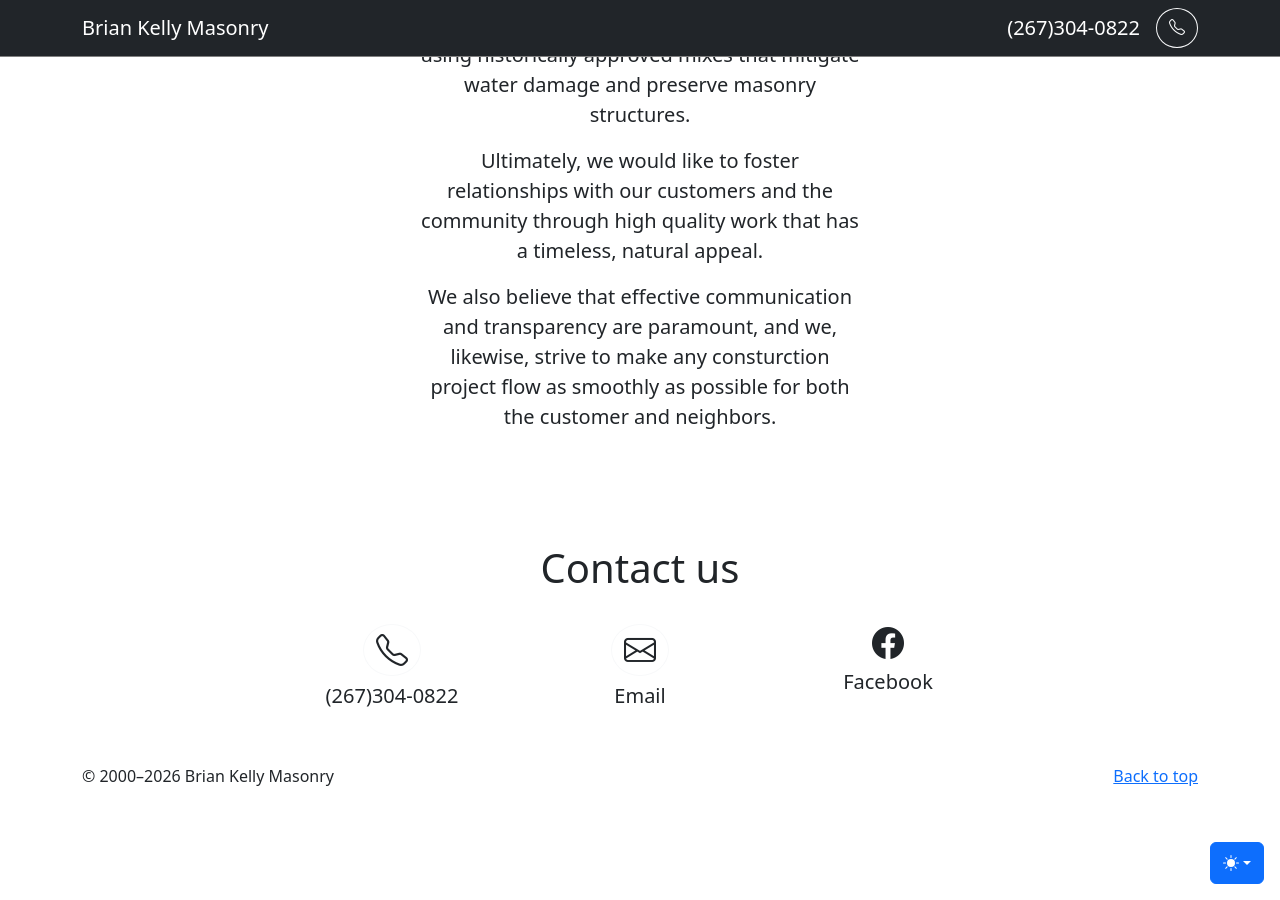
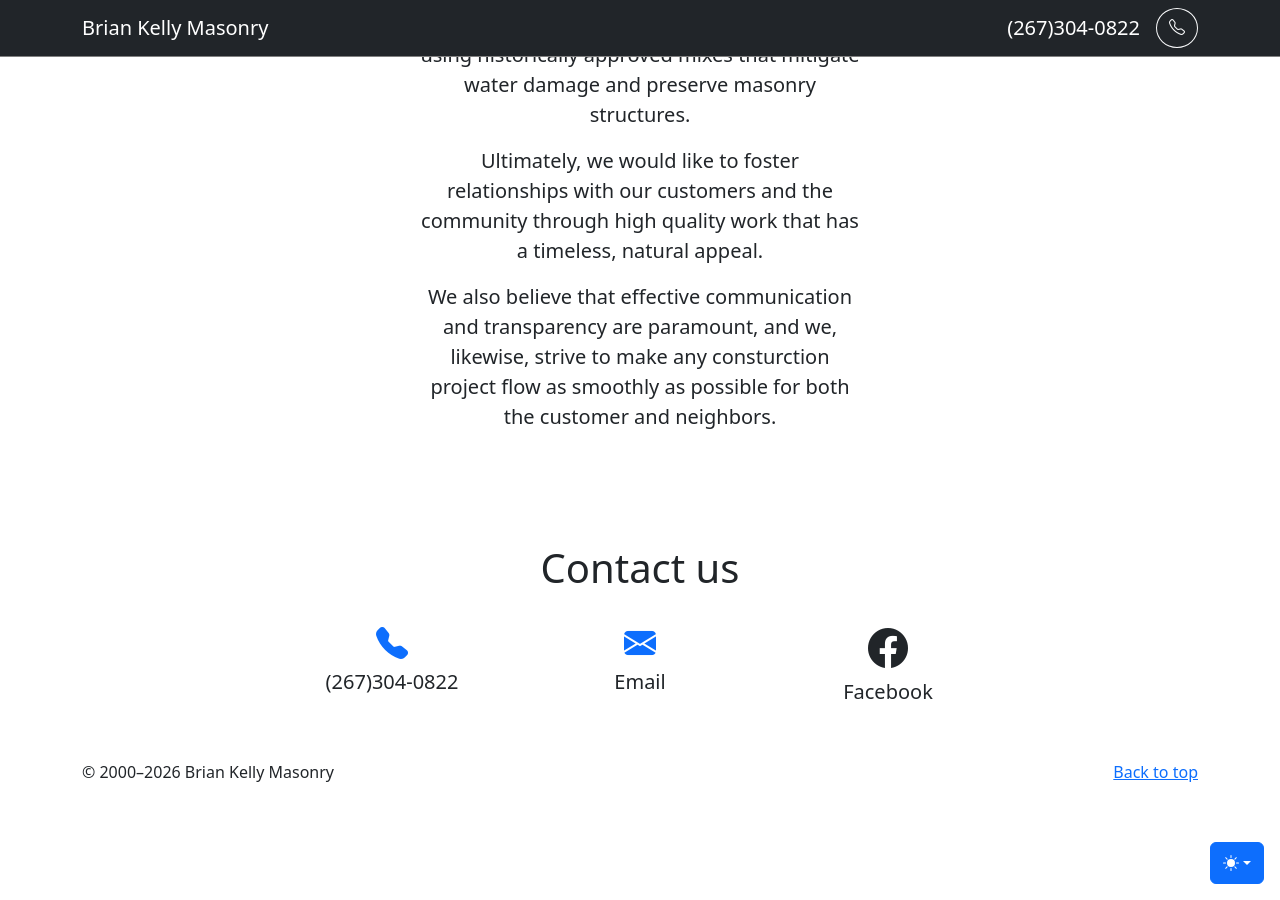
Before and after one commit to ryanbyoung/briankellymasonry, a Jekyll site: the page built from index.html, in a window 1280 px wide and 900 px high, scrolled down 1163 px. Built offline with Jekyll 4.4.1, drawn with Linux system fonts in a browser that asks for light colours.

Commit message:
Update index.html

```diff
--- a/index.html
+++ b/index.html
@@ -48,8 +48,8 @@ excerpt: Brian Kelly Masonry
                   <!--<svg version="1.1" id="Layer_1" xmlns="http://www.w3.org/2000/svg" xmlns:xlink="http://www.w3.org/1999/xlink" x="0px" y="0px" width="60" height="60" viewBox="0 0 512 512" enable-background="new 0 0 512 512" xml:space="preserve">
                     <path fill="currentColor" d="M366.24,82.96c0-18.202-14.758-32.96-32.96-32.96H176.72c-18.202,0-32.96,14.758-32.96,32.96v346.08 c0,18.202,14.758,32.96,32.96,32.96h156.56c18.202,0,32.96-14.758,32.96-32.96V82.96z M238.653,87.08h32.959 c2.277,0,4.12,1.845,4.12,4.12c0,2.275-1.843,4.12-4.12,4.12h-32.959c-2.275,0-4.12-1.845-4.12-4.12 C234.533,88.925,236.378,87.08,238.653,87.08z M253.761,442.494c-9.101,0-16.486-7.379-16.486-16.479 c0-9.102,7.385-16.48,16.486-16.48c9.101,0,16.472,7.379,16.472,16.48C270.233,435.115,262.862,442.494,253.761,442.494z M345.64,396.08H164.36V120.04h181.28V396.08z"></path>
                   </svg>-->
-                  <a class="btn btn-outline-light rounded-circle" href="tel:2525489030" role="button">
-                    <i aria-label="Call Us" class="bi bi-telephone text-body h2" role="img"></i>
+                  <a href="tel:2525489030">
+                    <i aria-label="Call Us" class="bi bi-telephone-fill h2" role="button"></i>
                   </a>
                   <h3 class="h5 fw-light pt-2">(267)304-0822</h3>
                   <!--<p>
@@ -61,8 +61,8 @@ excerpt: Brian Kelly Masonry
                   <!--<svg class="icon icon-mail" xmlns="http://www.w3.org/2000/svg" xmlns:xlink="http://www.w3.org/1999/xlink" version="1.1" width="60" height="60" viewBox="0 0 1024 1024">
                     <path fill="currentColor" d="M896 160h-768c-70.688 0-128 57.344-128 128v416c0 70.688 57.312 128 128 128h768c70.688 0 128-57.312 128-128v-416c0-70.656-57.312-128-128-128zM64 328l223.968 168-223.968 168v-336zM960 704c0 35.328-28.736 64-64 64h-768c-35.296 0-64-28.672-64-64l250.624-188 139.776 104.864c17.056 12.736 37.312 19.2 57.6 19.2 20.256 0 40.512-6.432 57.568-19.2l139.808-104.864 250.624 188zM960 664l-224-168 224-168v336zM550.368 595.264c-11.168 8.384-24.416 12.8-38.368 12.8s-27.232-4.448-38.4-12.8l-409.6-307.264c0-35.296 28.704-64 64-64h768c35.264 0 64 28.704 64 64l-409.632 307.264z"></path>
                   </svg>-->
-                  <a class="btn btn-outline-light rounded-circle" href="mailto:briankellymasonry@gmail.com" role="button">
-                    <i aria-label="Email Us" class="bi bi-envelope text-body h2" role="img"></i>
+                  <a href="mailto:briankellymasonry@gmail.com">
+                    <i aria-label="Email Us" class="bi bi-envelope-fill h2" role="button"></i>
                   </a>
                   <h3 class="h5 fw-light pt-2">Email</h3>
                   <!--<p>
@@ -71,7 +71,7 @@ excerpt: Brian Kelly Masonry
                 </div>
                 <div class="col-md-4 pt-4">
                   <a href="https://www.facebook.com/#">
-                    <i aria-label="Go to Brian Kelly Mansonry's Facebook page" class="bi bi-facebook text-body h2" role="button"></i>
+                    <i aria-label="Go to Brian Kelly Mansonry's Facebook page" class="bi bi-facebook text-body h1" role="button"></i>
                   </a>
                   <h3 class="h5 fw-light pt-2">Facebook</h3>
                   <!--<p>
```
